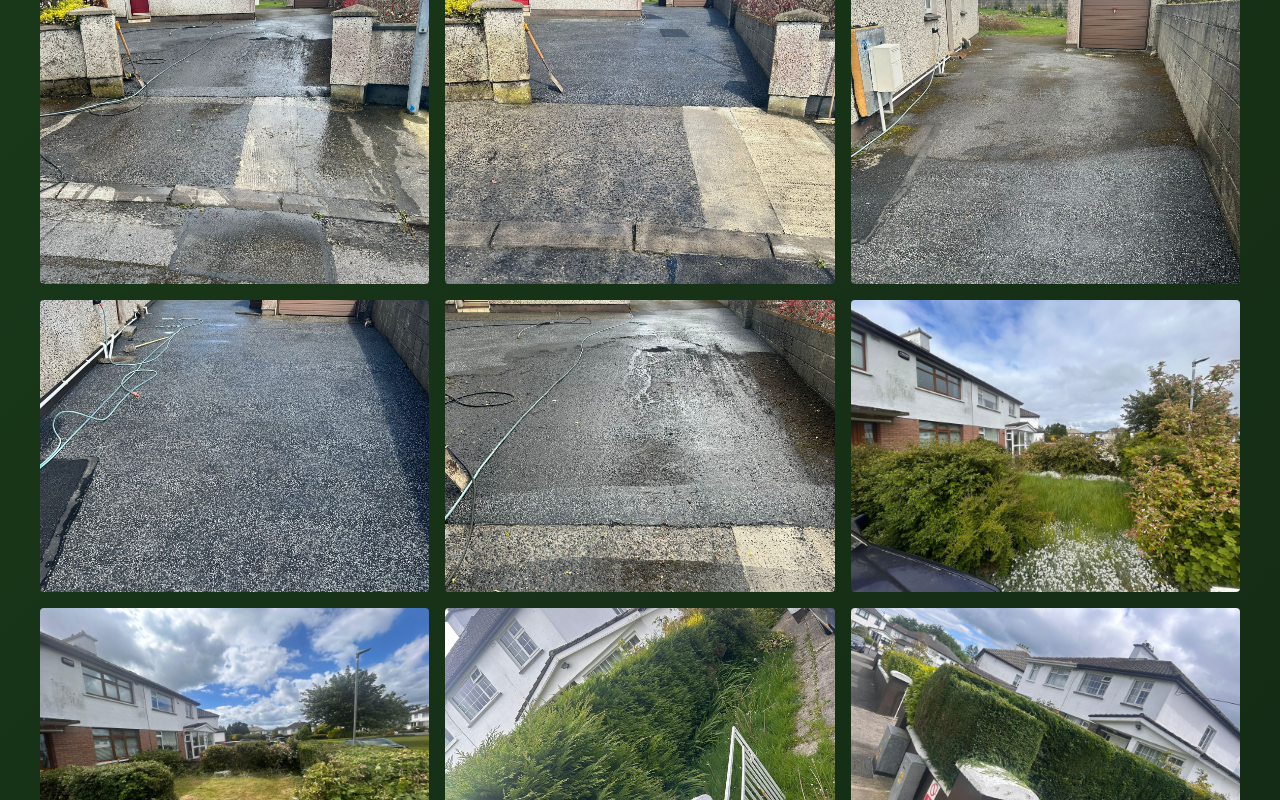
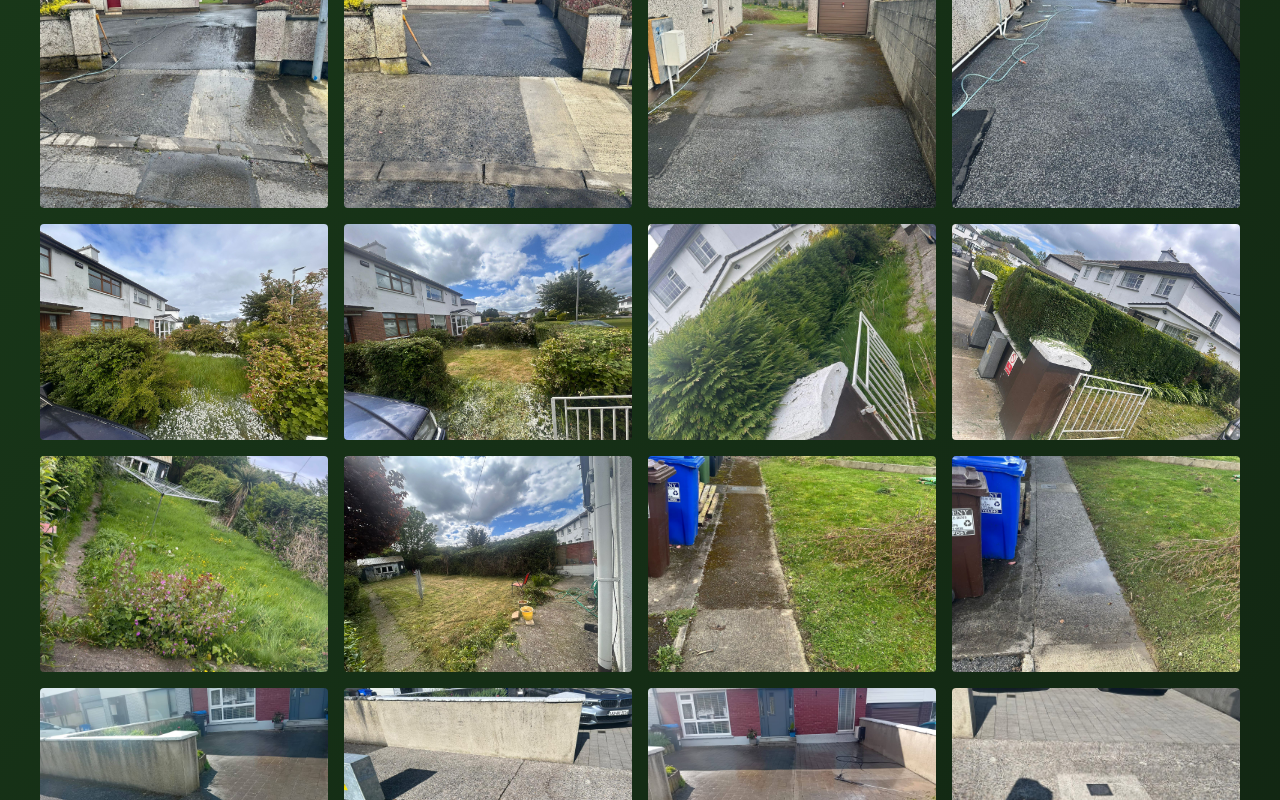
Before and after one commit to ac-89/stormsafety, a React (Create React App) app: page / in a window 1280 px wide. Shown: the part 2879-3679 px from the top of the page. Built offline with nearby package versions, Linux system fonts and the light colour scheme.

Commit message:
Gallery Layout

```diff
--- a/src/App.js
+++ b/src/App.js
@@ -385,7 +385,7 @@ export default function App() {
           background: "linear-gradient(135deg, #1a3a1a 0%, #0f2010 100%)",
         }}
       >
-        <div style={{ maxWidth: 1200, margin: "0 auto" }}>
+        <div style={{ maxWidth: 1600, margin: "0 auto" }}>
           <div ref={gallRef}>
             <div
               className={`fade-up ${gallIn ? "in" : ""}`}
@@ -434,7 +434,7 @@ export default function App() {
               className={`gallery-grid fade-up ${gallIn ? "in" : ""} fade-up-delay-1`}
               style={{
                 display: "grid",
-                gridTemplateColumns: "repeat(3, 1fr)",
+                gridTemplateColumns: "repeat(4, 1fr)",
                 gap: 16,
               }}
             >
```
Also changed, not shown: public/images/gallery/1-9.jpg (deleted).
